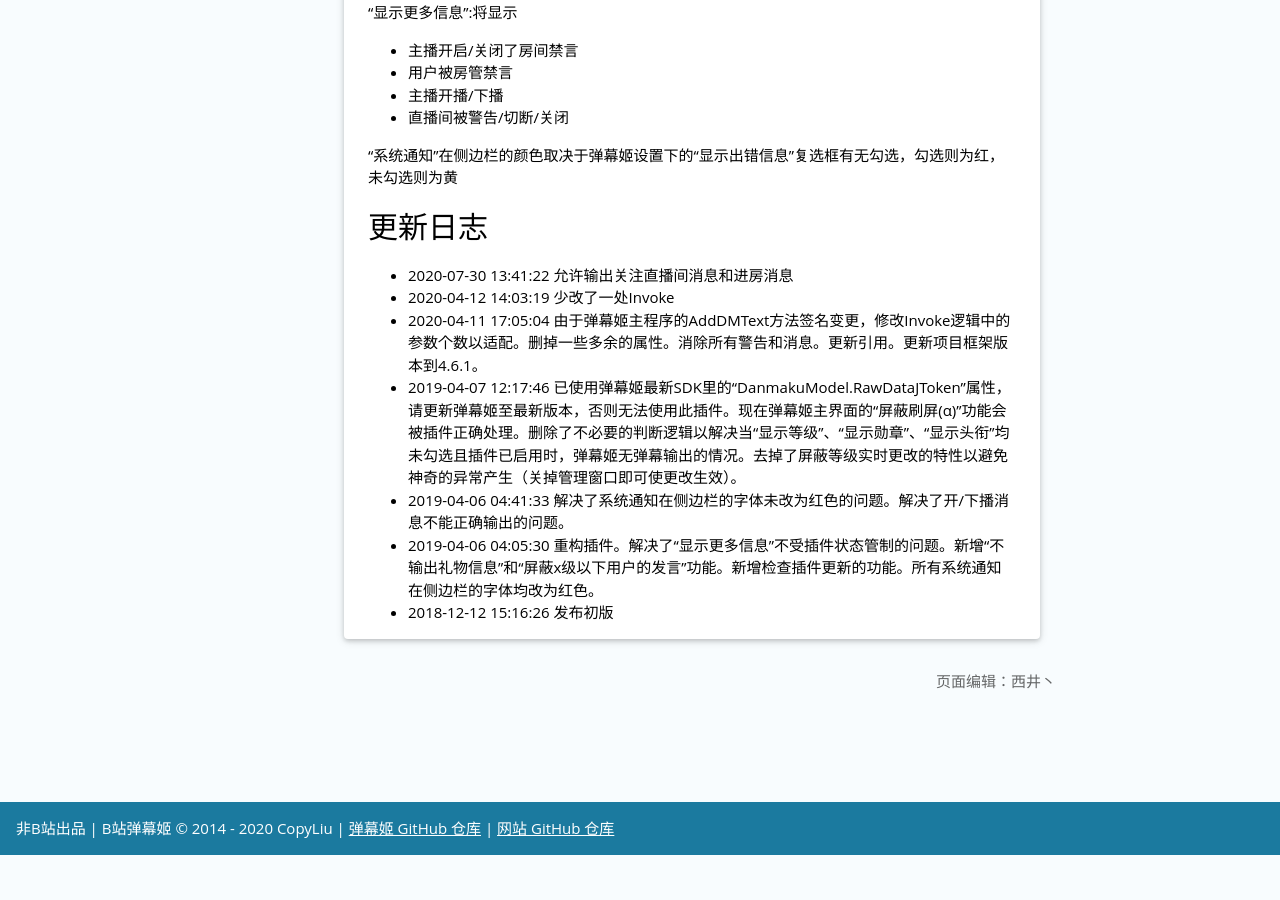
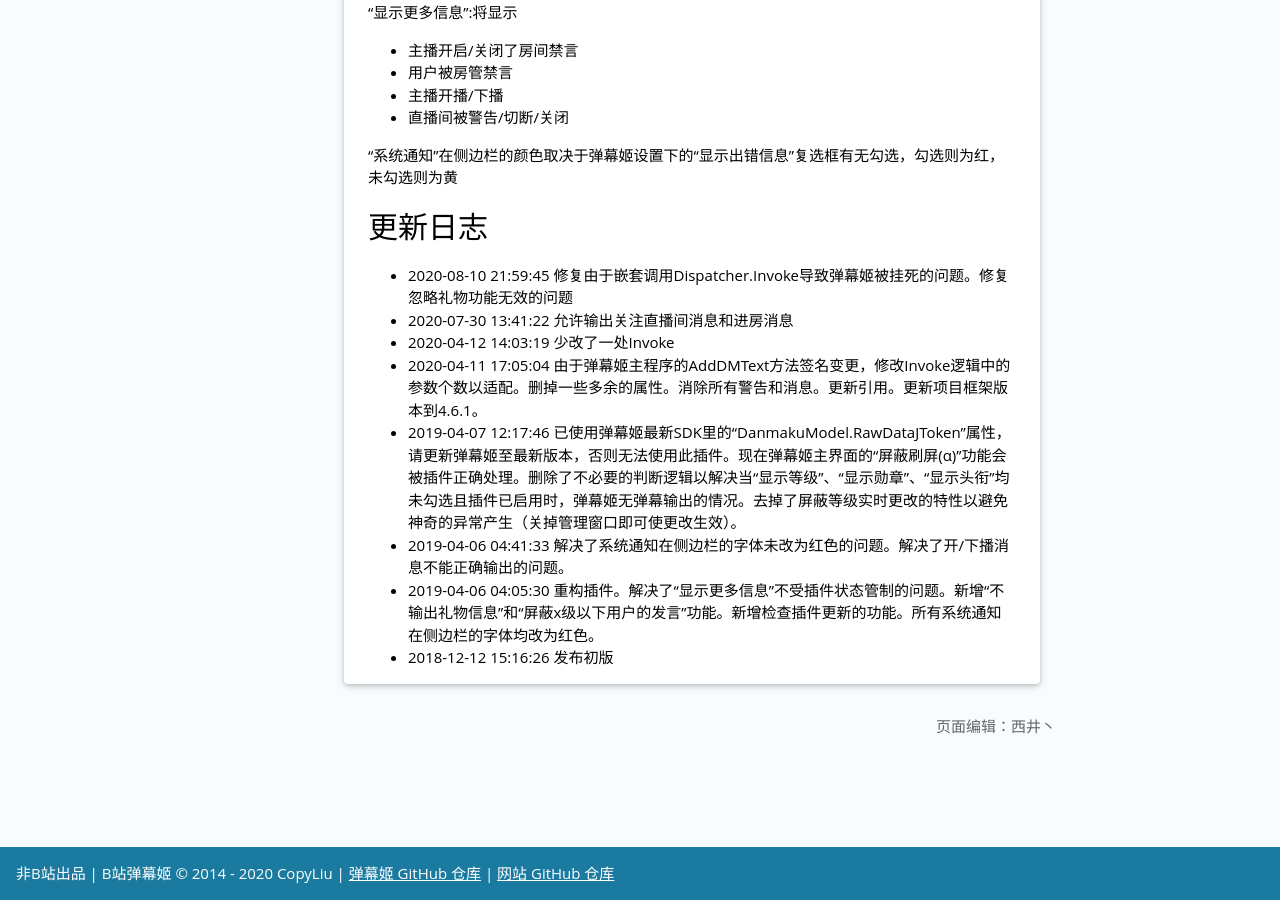
Before and after one commit to Bililive/www.danmuji.org, a Jekyll site: the page built from _plugin/ExtendLogging.md, in a window 1280 px wide and 900 px high, scrolled down 1489 px. Built offline with Jekyll 4.4.1, drawn with Linux system fonts in a browser that asks for light colours; nearby versions of some CDN libraries; before the commit the page ends 2344 px from its top, so only the background shows below that; some of the changed text lies outside the part shown.

Commit message:
更新房管助手重制版和更多日志插件
- 房管助手重制版: 尝试性修复感谢舰长失败的问题
- 更多日志: 修复由于嵌套调用Dispatcher.Invoke导致弹幕姬被挂死的问题。修复忽略礼物功能无效的问题。

```diff
--- a/_plugin/ExtendLogging.md
+++ b/_plugin/ExtendLogging.md
@@ -5,10 +5,10 @@
 plugin_author: 西井丶
 plugin_name: 更多日志
 plugin_desc: 管理弹幕姬日志输出行为
-plugin_version: 1.1.6
-plugin_update_datetime: 2020-07-30 13:41:22 +0800
+plugin_version: 1.1.7
+plugin_update_datetime: 2020-08-10 21:59:45 +0800
 plugin_update_desc: |-
-  允许输出关注直播间消息和进房消息
+  修复由于嵌套调用Dispatcher.Invoke导致弹幕姬被挂死的问题。修复忽略礼物功能无效的问题。
 plugin_dllink: /resource/ExtendLogging/ExtendLogging.zip
 plugin_contact: =02bj5Scx5CcpZHQkVGdjVGdvJHc4VGIwiY52uL5uKY6BCY6R+Y53+K6YKa6ueZ6Eq552uL5S+o5syp5
 plugin_dlnote: 只在弹幕姬官网提供下载,请勿转载
@@ -60,6 +60,7 @@
 
 更新日志
 ---
+- 2020-08-10 21:59:45 修复由于嵌套调用Dispatcher.Invoke导致弹幕姬被挂死的问题。修复忽略礼物功能无效的问题
 - 2020-07-30 13:41:22 允许输出关注直播间消息和进房消息
 - 2020-04-12 14:03:19 少改了一处Invoke
 - 2020-04-11 17:05:04 由于弹幕姬主程序的AddDMText方法签名变更，修改Invoke逻辑中的参数个数以适配。删掉一些多余的属性。消除所有警告和消息。更新引用。更新项目框架版本到4.6.1。
```
Also changed, not shown: _plugin/AdminHelper.md (+5 -4 lines), 4 other files.
